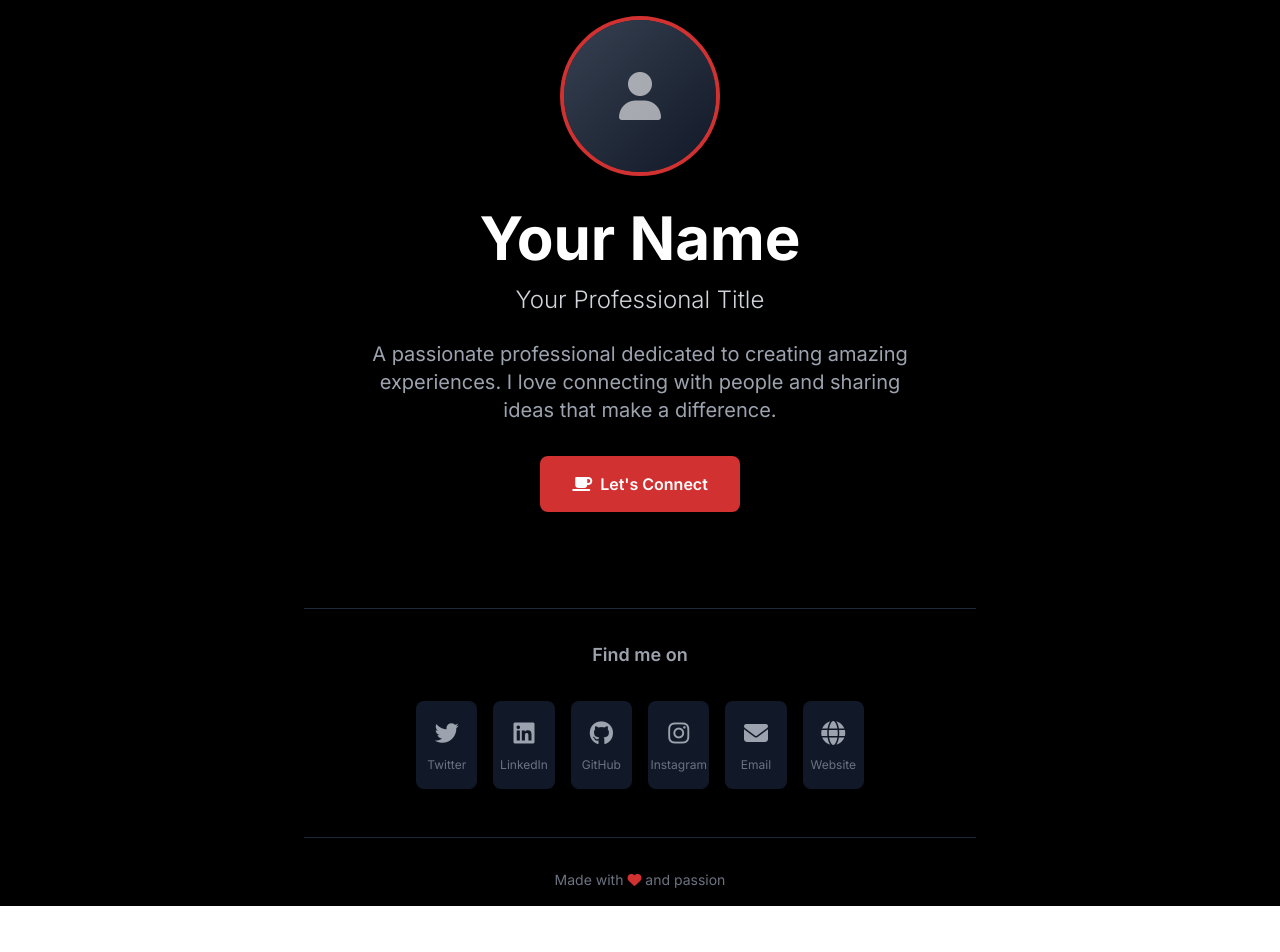
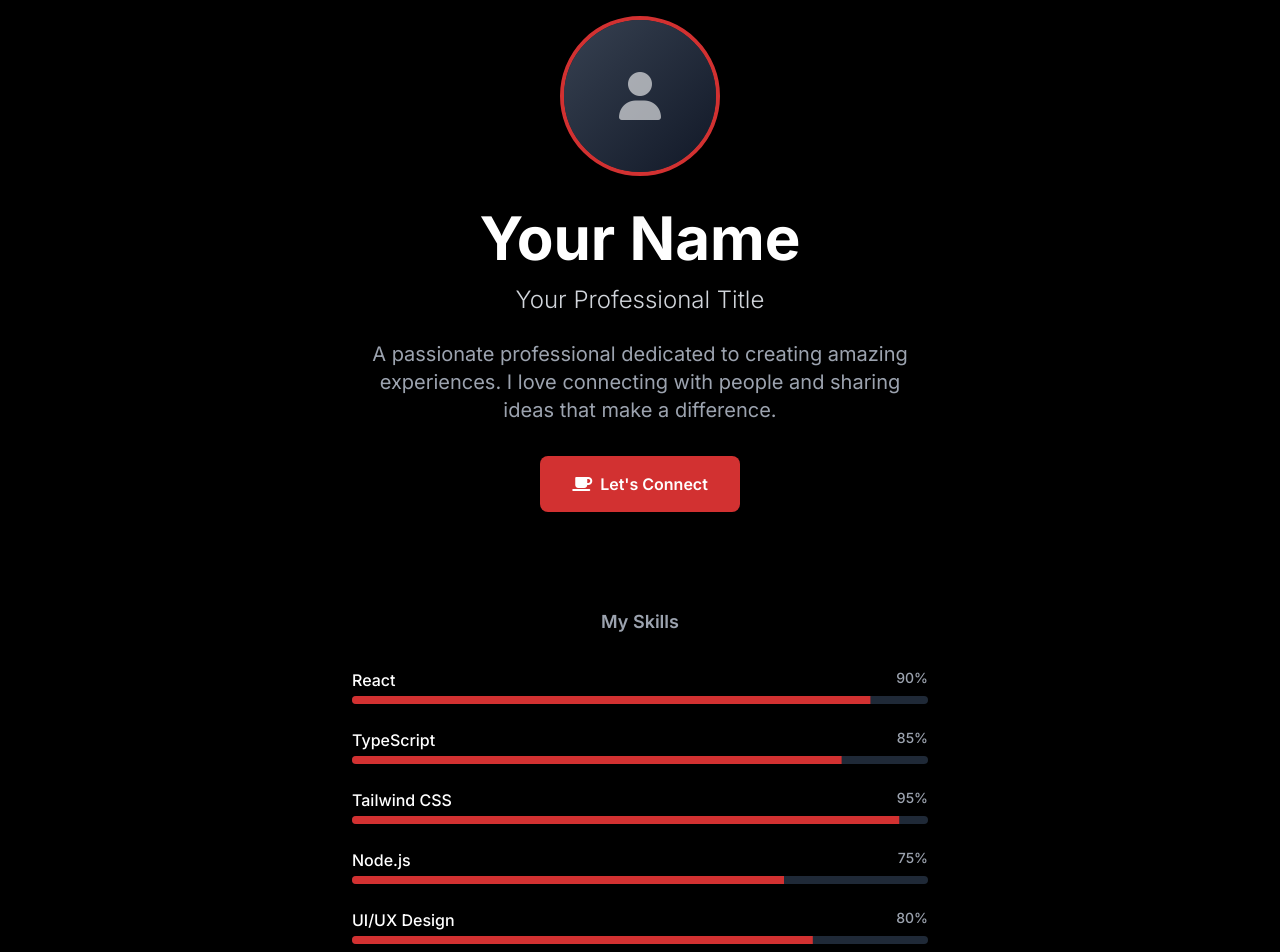
Before and after one commit to therealfuntimeswithdanny/fiery-profile-card-red, a React (Vite) app: page / in a window 1280 px wide. Shown: the top 952 px of the page. Before the commit the page ends 906 px from the top, so only its background shows below. Built offline with nearby package versions, Linux system fonts and the light colour scheme.

Commit message:
Add skills bar
Adds a skills bar component to the bio page.

```diff
--- a/src/components/Bio.tsx
+++ b/src/components/Bio.tsx
@@ -1,4 +1,6 @@
+
 import React from 'react';
+import Skills from './Skills';
 
 const Bio = () => {
   const socialLinks = [
@@ -69,6 +71,9 @@ const Bio = () => {
           </div>
         </div>
 
+        {/* Skills Section */}
+        <Skills />
+
         {/* Social Links */}
         <div className="border-t border-gray-800 pt-8">
           <h3 className="text-center text-gray-400 font-semibold mb-8 text-lg">
--- /dev/null
+++ b/src/components/Skills.tsx
@@ -0,0 +1,34 @@
+
+import React from 'react';
+import { Progress } from "@/components/ui/progress";
+
+const skills = [
+  { name: 'React', level: 90 },
+  { name: 'TypeScript', level: 85 },
+  { name: 'Tailwind CSS', level: 95 },
+  { name: 'Node.js', level: 75 },
+  { name: 'UI/UX Design', level: 80 },
+];
+
+const Skills = () => {
+  return (
+    <div className="mb-12 animate-fade-in">
+      <h3 className="text-center text-gray-400 font-semibold mb-8 text-lg">
+        My Skills
+      </h3>
+      <div className="max-w-xl mx-auto space-y-6">
+        {skills.map((skill, index) => (
+          <div key={index} className="w-full">
+            <div className="flex justify-between mb-1">
+              <span className="text-base font-medium text-white">{skill.name}</span>
+              <span className="text-sm font-medium text-gray-400">{skill.level}%</span>
+            </div>
+            <Progress value={skill.level} className="h-2 bg-gray-800 [&>div]:bg-bio-red" />
+          </div>
+        ))}
+      </div>
+    </div>
+  );
+};
+
+export default Skills;
```
